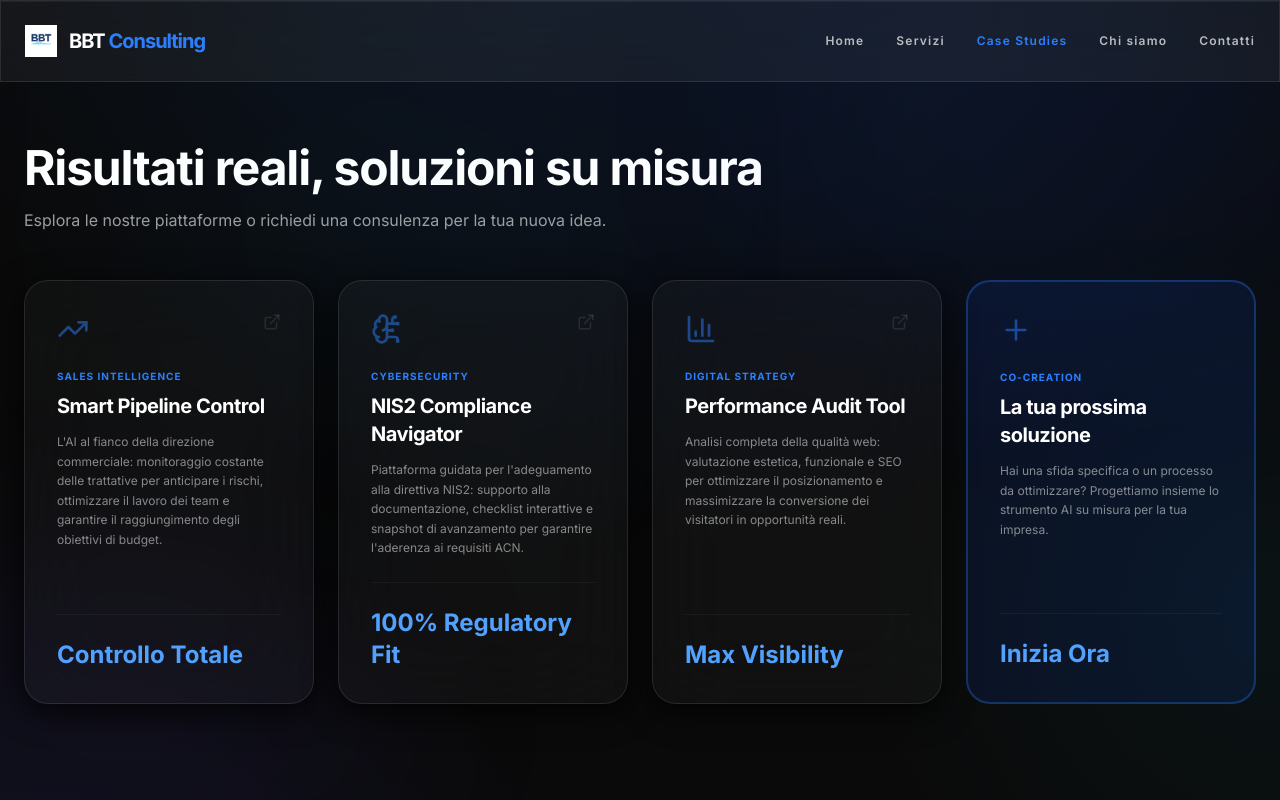
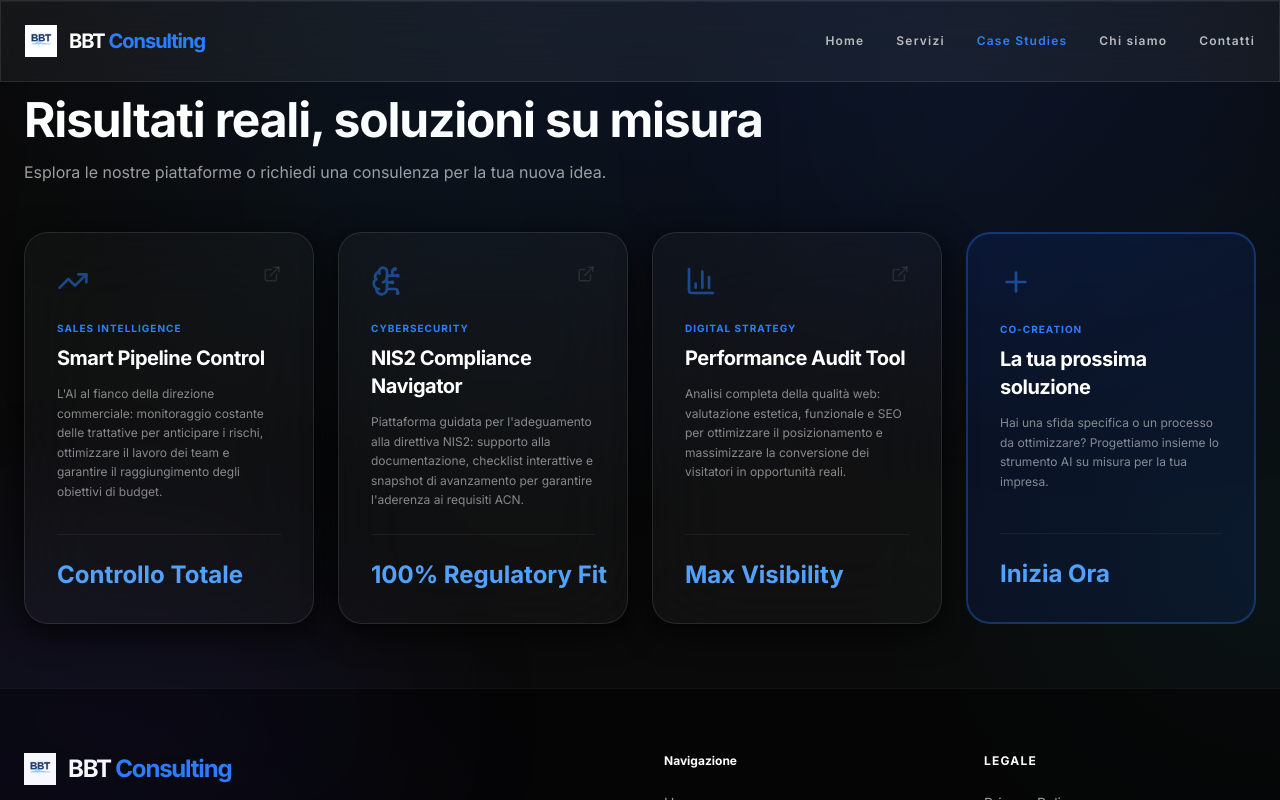
Before and after one commit to Elsevier11/bbt-consulting-sito, a React (Vite) app: page / in a window 1280 px wide. Both pictures are taken after a click on the button "Case Studies". Shown: the top 800 px of the page. Built offline with nearby package versions, Linux system fonts and the light colour scheme; a web font is replaced by a local one.

Commit message:
Fix text wrapping in Case Studies and optimize layout spacing

```diff
--- a/src/App.tsx
+++ b/src/App.tsx
@@ -105,7 +105,7 @@ const Navbar = ({ currentPage, setCurrentPage }: { currentPage: Page, setCurrent
 };
 
 const Home = ({ onNavigate }: { onNavigate: (p: Page) => void }) => (
-  <div className="min-h-screen pt-32 pb-20 px-6">
+  <div className="pt-32 pb-20 px-6">
     <div className="max-w-7xl mx-auto">
       <div className="grid lg:grid-cols-2 gap-12 items-center">
         <motion.div
@@ -218,7 +218,7 @@ const Servizi = () => {
   ];
 
   return (
-    <div className="min-h-screen pt-24 pb-20 px-6">
+    <div className="pt-24 pb-20 px-6">
       <div className="max-w-7xl mx-auto">
         <motion.div
           initial={{ opacity: 0, y: 20 }}
@@ -266,7 +266,7 @@ const Servizi = () => {
 };
 
 const ChiSiamo = () => (
-  <div className="min-h-screen pt-24 pb-20 px-6">
+  <div className="pt-24 pb-20 px-6">
     <div className="max-w-7xl mx-auto">
       <div className="grid lg:grid-cols-2 gap-20 items-start">
         <motion.div
@@ -361,7 +361,7 @@ const CaseStudies = ({ onNavigate }: { onNavigate: (p: Page) => void }) => {
   ];
 
   return (
-    <div className="min-h-screen pt-24 pb-12 px-6 flex items-center">
+    <div className="pt-24 pb-16 px-6">
       <div className="max-w-7xl mx-auto w-full">
         <motion.div
           initial={{ opacity: 0, y: 20 }}
@@ -411,7 +411,7 @@ const CaseStudies = ({ onNavigate }: { onNavigate: (p: Page) => void }) => {
               <h3 className="text-xl font-bold mb-3">{c.title}</h3>
               <p className="text-white/50 text-xs leading-relaxed mb-6">{c.desc}</p>
               <div className="pt-6 border-t border-white/5 mt-auto">
-                <div className="text-2xl font-bold text-blue-400">{c.impact}</div>
+                <div className="text-xl xl:text-2xl font-bold text-blue-400 whitespace-nowrap">{c.impact}</div>
               </div>
             </motion.div>
           ))}
@@ -604,7 +604,7 @@ const CaseStudies = ({ onNavigate }: { onNavigate: (p: Page) => void }) => {
 };
 
 const Contatti = () => (
-  <div className="min-h-screen pt-24 pb-20 px-6">
+  <div className="pt-24 pb-20 px-6">
     <div className="max-w-7xl mx-auto text-center">
       <motion.div
         initial={{ opacity: 0, y: 20 }}
@@ -659,7 +659,7 @@ const Contatti = () => (
 );
 
 const LegalSection = ({ title, children }: { title: string, children: React.ReactNode }) => (
-  <div className="min-h-screen pt-32 pb-20 px-6">
+  <div className="pt-32 pb-20 px-6">
     <div className="max-w-4xl mx-auto">
       <motion.div
         initial={{ opacity: 0, y: 20 }}
@@ -731,7 +731,7 @@ const TermsOfService = () => (
 );
 
 const Footer = ({ onNavigate }: { onNavigate: (p: Page) => void }) => (
-  <footer className="bg-black/50 border-t border-white/5 pt-20 pb-10 px-6">
+  <footer className="bg-black/50 border-t border-white/5 pt-16 pb-10 px-6">
     <div className="max-w-7xl mx-auto">
       <div className="grid md:grid-cols-2 lg:grid-cols-4 gap-12 mb-20">
         <div className="lg:col-span-2">
@@ -786,7 +786,7 @@ export default function App() {
   }, [currentPage]);
 
   return (
-    <div className="relative min-h-screen atmosphere overflow-x-hidden">
+    <div className="relative min-h-screen atmosphere overflow-x-hidden flex flex-col">
       {/* Background Elements */}
       <div className="fixed inset-0 pointer-events-none overflow-hidden">
         <div className="absolute top-[-10%] right-[-10%] w-[50%] h-[50%] bg-blue-600/10 blur-[120px] rounded-full animate-pulse" />
@@ -796,7 +796,7 @@ export default function App() {
 
       <Navbar currentPage={currentPage} setCurrentPage={setCurrentPage} />
 
-      <main>
+      <main className="flex-grow">
         <AnimatePresence mode="wait">
           <motion.div
             key={currentPage}
```
